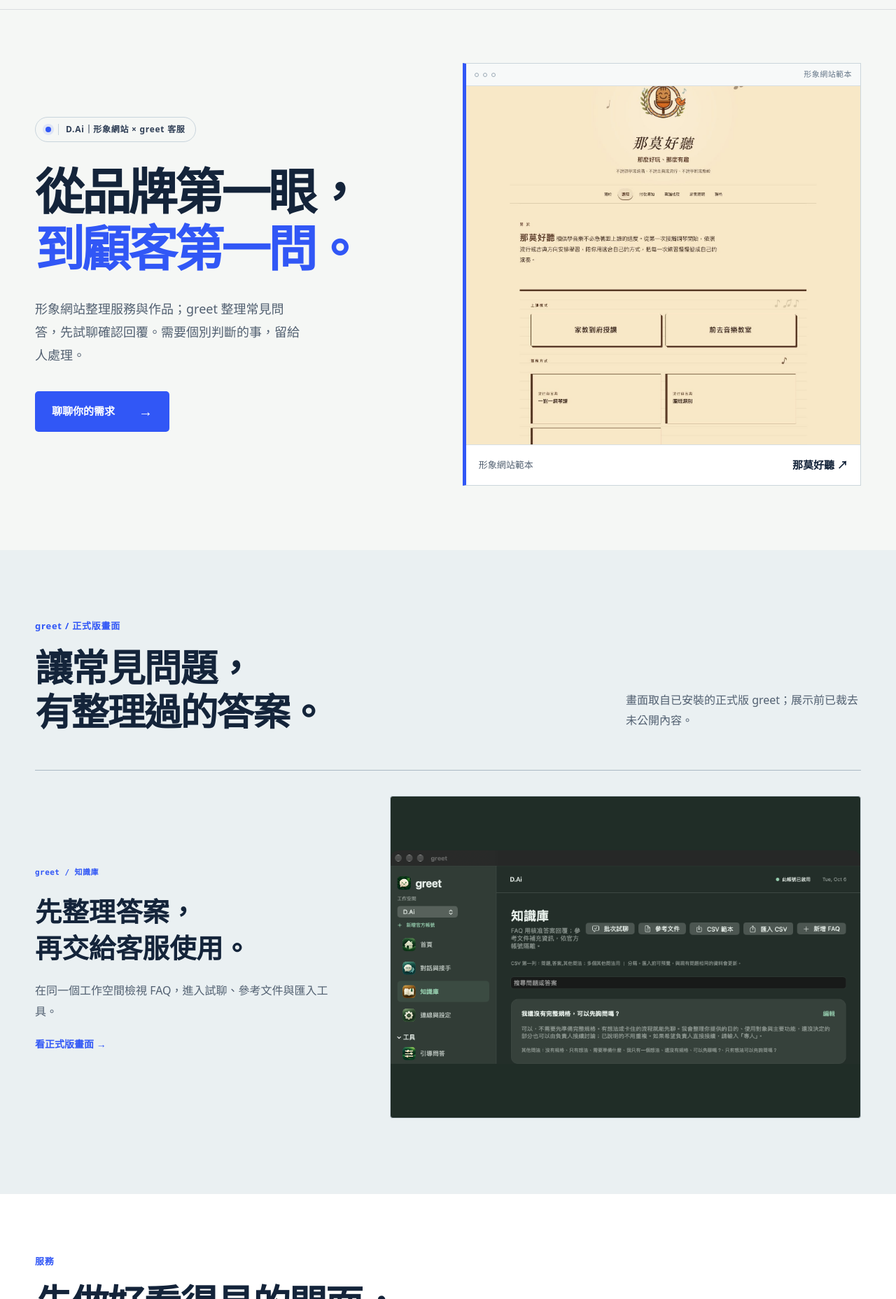
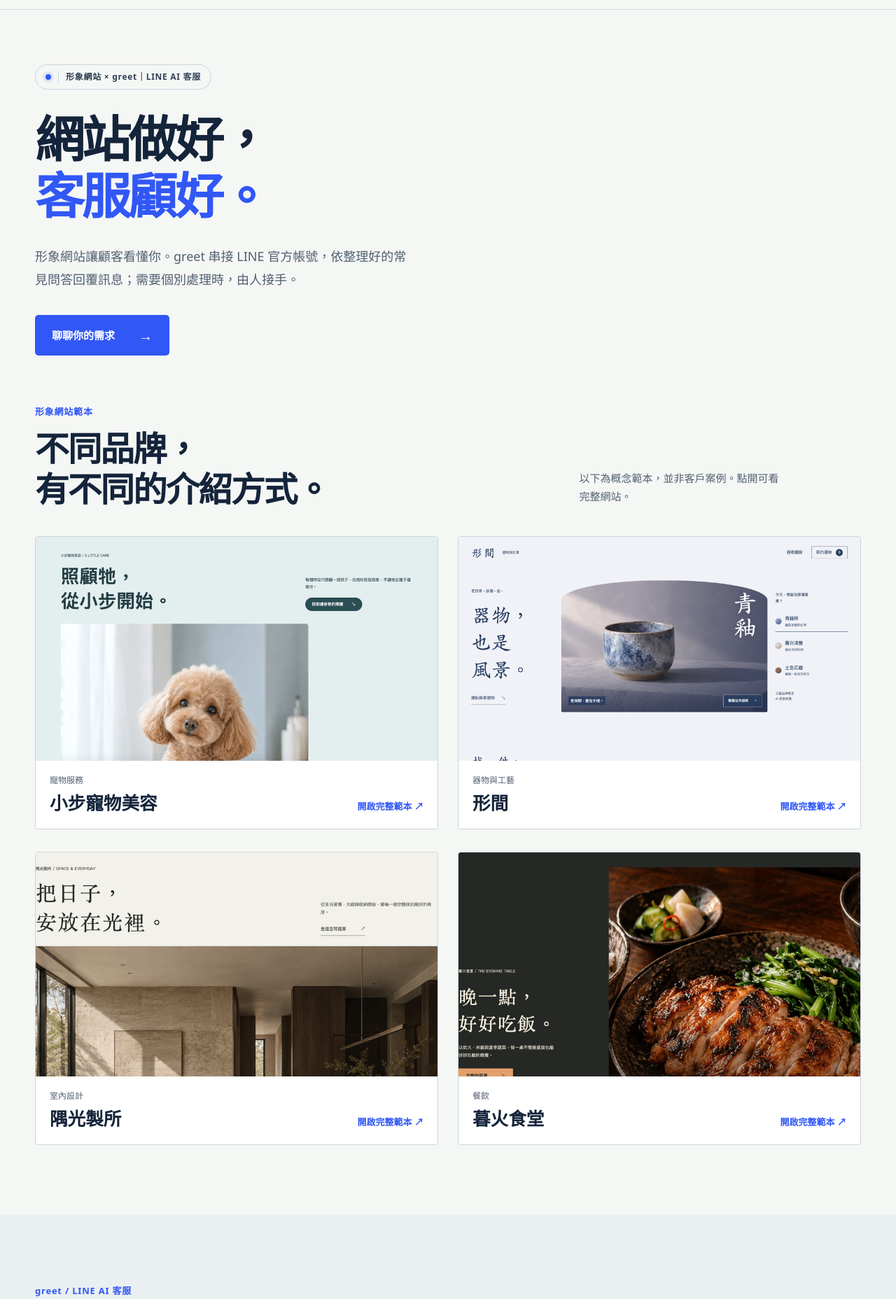
Before and after one commit to xpdai/d-ai-studio, a website: page index.html in a window 1280 px wide. Shown: the part 64-1920 px from the top of the page at 70% size. Drawn offline with Linux system fonts and the light colour scheme.

Commit message:
Feature concept templates and clarify Greet on homepage

```diff
--- a/index.html
+++ b/index.html
@@ -19,7 +19,7 @@
     <link rel="icon" href="assets/logo-mark.svg?v=3" type="image/svg+xml" sizes="any" />
     <link rel="icon" href="assets/logo-mark.png?v=3" type="image/png" sizes="512x512" />
     <link rel="shortcut icon" href="assets/logo-mark.png?v=3" type="image/png" />
-    <link rel="stylesheet" href="styles.css?v=20261006-formal-greet" />
+    <link rel="stylesheet" href="styles.css?v=20261006-template-gallery" />
     <script>
       document.documentElement.classList.add('js');
     </script>
@@ -37,7 +37,7 @@
           </span>
         </a>
 
-        <nav class="main-nav" aria-label="主要導覽"><a href="#work">作品</a><a href="#mvp-services">服務</a><a href="#contact">聯絡</a></nav>
+        <nav class="main-nav" aria-label="主要導覽"><a href="#templates">作品</a><a href="#mvp-services">服務</a><a href="#contact">聯絡</a></nav>
 
         <a class="header-cta" href="#contact">
           聊聊需求
@@ -52,21 +52,34 @@
           <div class="hero-copy reveal">
             <p class="eyebrow">
               <span class="status-dot" aria-hidden="true"></span>
-              <span>D.Ai｜形象網站 × greet 客服</span>
+              <span>形象網站 × greet｜LINE AI 客服</span>
             </p>
-            <h1>從品牌第一眼，<span>到顧客第一問。</span></h1>
-            <p class="hero-lead">形象網站整理服務與作品；greet 整理常見問答，先試聊確認回覆。需要個別判斷的事，留給人處理。</p>
+            <h1>網站做好，<span>客服顧好。</span></h1>
+            <p class="hero-lead">形象網站讓顧客看懂你。greet 串接 LINE 官方帳號，依整理好的常見問答回覆訊息；需要個別處理時，由人接手。</p>
 
             <div class="hero-actions"><a class="button button-primary" href="#contact">聊聊你的需求<span class="button-arrow" aria-hidden="true">→</span></a></div>
 
 
           </div>
 
-          <a class="hero-project" href="mvp-showcase.html#website" aria-label="查看那莫好聽形象網站範本"><span class="hero-project-browser" aria-hidden="true"><i></i><i></i><i></i><span>形象網站範本</span></span><span class="hero-project-screen"><img src="assets/mvp/na-mo-scroll.jpg" alt="那莫好聽網站範本：音樂品牌介紹與課程內容" width="1440" height="2600" fetchpriority="high"></span><span class="hero-project-caption"><span>形象網站範本</span><strong>那莫好聽 ↗</strong></span></a></div></section>
+        </div>
+      </section>
+
+      <section class="template-section" id="templates">
+        <div class="page-shell">
+          <div class="template-heading"><p class="section-kicker">形象網站範本</p><h2>不同品牌，<br>有不同的介紹方式。</h2><p>以下為概念範本，並非客戶案例。點開可看完整網站。</p></div>
+          <div class="template-grid">
+            <a class="template-card" href="https://xpdai.github.io/oakit/demo-pet/"><img src="assets/mvp/demo-pet.png" alt="小步寵物美容網站範本：寵物照片與服務介紹" width="960" height="891" loading="lazy"><div><span>寵物服務</span><h3>小步寵物美容</h3><b>開啟完整範本 ↗</b></div></a>
+            <a class="template-card" href="demos/xing-jian/index.html"><img src="assets/mvp/xing-jian.png" alt="形間器物網站範本：青釉杯與器物展台" width="960" height="533" loading="lazy"><div><span>器物與工藝</span><h3>形間</h3><b>開啟完整範本 ↗</b></div></a>
+            <a class="template-card" href="https://xpdai.github.io/oakit/demo-interior/"><img src="assets/mvp/demo-interior.png" alt="隅光製所網站範本：居家空間與設計介紹" width="960" height="1012" loading="lazy"><div><span>室內設計</span><h3>隅光製所</h3><b>開啟完整範本 ↗</b></div></a>
+            <a class="template-card" href="https://xpdai.github.io/oakit/demo-bistro/"><img src="assets/mvp/demo-bistro.png" alt="暮火食堂網站範本：餐點照片與餐廳介紹" width="960" height="833" loading="lazy"><div><span>餐飲</span><h3>暮火食堂</h3><b>開啟完整範本 ↗</b></div></a>
+          </div>
+        </div>
+      </section>
 
       <section class="section-space work-section" id="work">
         <div class="page-shell">
-          <div class="section-heading"><div><p class="section-kicker">greet / 正式版畫面</p><h2>讓常見問題，<br>有整理過的答案。</h2></div><p>畫面取自已安裝的正式版 greet；展示前已裁去未公開內容。</p></div>
+          <div class="section-heading"><div><p class="section-kicker">greet / LINE AI 客服</p><h2>讓常見問題，<br>有整理過的答案。</h2></div></div>
           <div class="work-grid">
             <a class="work-card" href="mvp-showcase.html#faq"><img src="assets/mvp/greet-formal-knowledge.png" alt="正式版 greet 知識庫畫面：FAQ、批次試聊、參考文件與 CSV 匯入入口" loading="lazy" width="980" height="445"><div><span>greet / 知識庫</span><h3>先整理答案，<br>再交給客服使用。</h3><p>在同一個工作空間檢視 FAQ，進入試聊、參考文件與匯入工具。</p><b>看正式版畫面 →</b></div></a>
           </div>
@@ -77,8 +90,8 @@
         <div class="page-shell">
           <div class="section-heading"><div><p class="section-kicker">服務</p><h2>先做好看得見的門面，<br>再照顧進來的問題。</h2></div><p>形象網站與 greet 是主要服務；開發與整合需求依實際情境評估。</p></div>
           <div class="service-featured" aria-label="主要服務">
-            <a class="service-feature" href="mvp-showcase.html#website"><img src="assets/mvp/na-mo-desktop.png" alt="那莫好聽形象網站範本桌面畫面" loading="lazy" width="1440" height="1000"><span>形象網站</span><h3>讓訪客一眼看懂你的品牌。</h3><p>整理品牌故事、服務、作品與聯絡方式。</p><b>看那莫好聽範本 ↗</b></a>
-            <a class="service-feature" href="mvp-showcase.html#faq"><img src="assets/mvp/greet-formal-conversations-feature.png" alt="正式版 greet 顧客對話畫面，顧客資訊已遮蔽" loading="lazy" width="980" height="520"><span>greet / AI 客服</span><h3>對話有進度，回答有依據。</h3><p>整理 FAQ、查看顧客對話；需要判斷時由人接手。</p><b>看正式版 greet ↗</b></a>
+            <a class="service-feature" href="#templates"><img src="assets/mvp/xing-jian.png" alt="形間器物網站範本桌面畫面" loading="lazy" width="960" height="533"><span>形象網站</span><h3>讓訪客一眼看懂你的品牌。</h3><p>整理品牌故事、服務、作品與聯絡方式。</p><b>看網站範本 ↗</b></a>
+            <a class="service-feature" href="mvp-showcase.html#faq"><img src="assets/mvp/greet-formal-conversations-feature.png" alt="正式版 greet 顧客對話畫面，顧客資訊已遮蔽" loading="lazy" width="980" height="520"><span>greet / LINE AI 客服</span><h3>對話有進度，回答有依據。</h3><p>整理 FAQ、查看顧客對話；需要判斷時由人接手。</p><b>看正式版 greet ↗</b></a>
           </div>
           <div class="service-list" aria-label="其他開發服務">
             <h3>其他開發與整合</h3>
--- a/styles.css
+++ b/styles.css
@@ -1993,3 +1993,33 @@ body::before,.hero::after,.hero h1 span::after,.blueprint-card::after{display:no
 .product-setup-note{padding:24px 0;border-top:1px solid #cbd5db}
 .product-setup-note summary{color:#14243a;font-size:18px;font-weight:700;cursor:pointer}
 .product-setup-note p{max-width:70ch}
+
+/* Four existing concept demos on the homepage. */
+.home-editorial .hero-grid{display:block;min-height:0;padding-top:78px;padding-bottom:72px}
+.home-editorial .hero-copy{max-width:850px}
+.home-editorial .hero-lead{max-width:52ch}
+.home-editorial .template-section{padding:0 0 100px;background:#f5f7f5}
+.home-editorial .template-heading{display:grid;grid-template-columns:minmax(0,1.3fr) minmax(0,.7fr);gap:30px;align-items:end;margin-bottom:38px}
+.home-editorial .template-heading .section-kicker{grid-column:1/-1;margin:0 0 -16px}
+.home-editorial .template-heading h2{margin:0;color:#14243a;font-size:clamp(34px,3.8vw,54px);line-height:1.2;letter-spacing:-.04em}
+.home-editorial .template-heading>p:last-child{max-width:34ch;margin:0 0 5px;color:#526071;font-size:15px;line-height:1.75}
+.home-editorial .template-grid{display:grid;grid-template-columns:repeat(2,minmax(0,1fr));gap:32px 28px}
+.home-editorial .template-card{display:block;min-width:0;border:1px solid #cbd5db;border-radius:4px;overflow:hidden;background:#fff;color:#14243a}
+.home-editorial .template-card img{display:block;width:100%;height:clamp(230px,25vw,320px);object-fit:cover;object-position:center top;background:#eaf0f2}
+.home-editorial .template-card>div{display:grid;grid-template-columns:minmax(0,1fr) auto;gap:6px 15px;align-items:end;padding:18px 20px 20px}
+.home-editorial .template-card span{grid-column:1/-1;color:#526071;font-size:12px}
+.home-editorial .template-card h3{margin:0;font-size:clamp(21px,2vw,28px);line-height:1.3}
+.home-editorial .template-card b{color:#3157f6;font-size:13px;white-space:nowrap}
+.home-editorial .template-card:hover b{text-decoration:underline;text-underline-offset:4px}
+.home-editorial .template-card:focus-visible{outline:3px solid #3157f6;outline-offset:4px}
+@media(max-width:760px){
+ .home-editorial .hero-grid{padding-top:50px;padding-bottom:52px}
+ .home-editorial .template-section{padding-bottom:70px}
+ .home-editorial .template-heading{grid-template-columns:minmax(0,1fr);gap:12px;margin-bottom:26px}
+ .home-editorial .template-heading .section-kicker{grid-column:1;margin-bottom:0}
+ .home-editorial .template-heading>p:last-child{max-width:35ch;font-size:14px}
+ .home-editorial .template-grid{grid-template-columns:minmax(0,1fr);gap:24px}
+ .home-editorial .template-card img{height:230px}
+ .home-editorial .template-card>div{padding:14px 16px 17px}
+ .home-editorial .template-card h3{font-size:21px}
+}
```
Also changed, not shown: mvp-showcase.html (+3 -4 lines), README.md.
